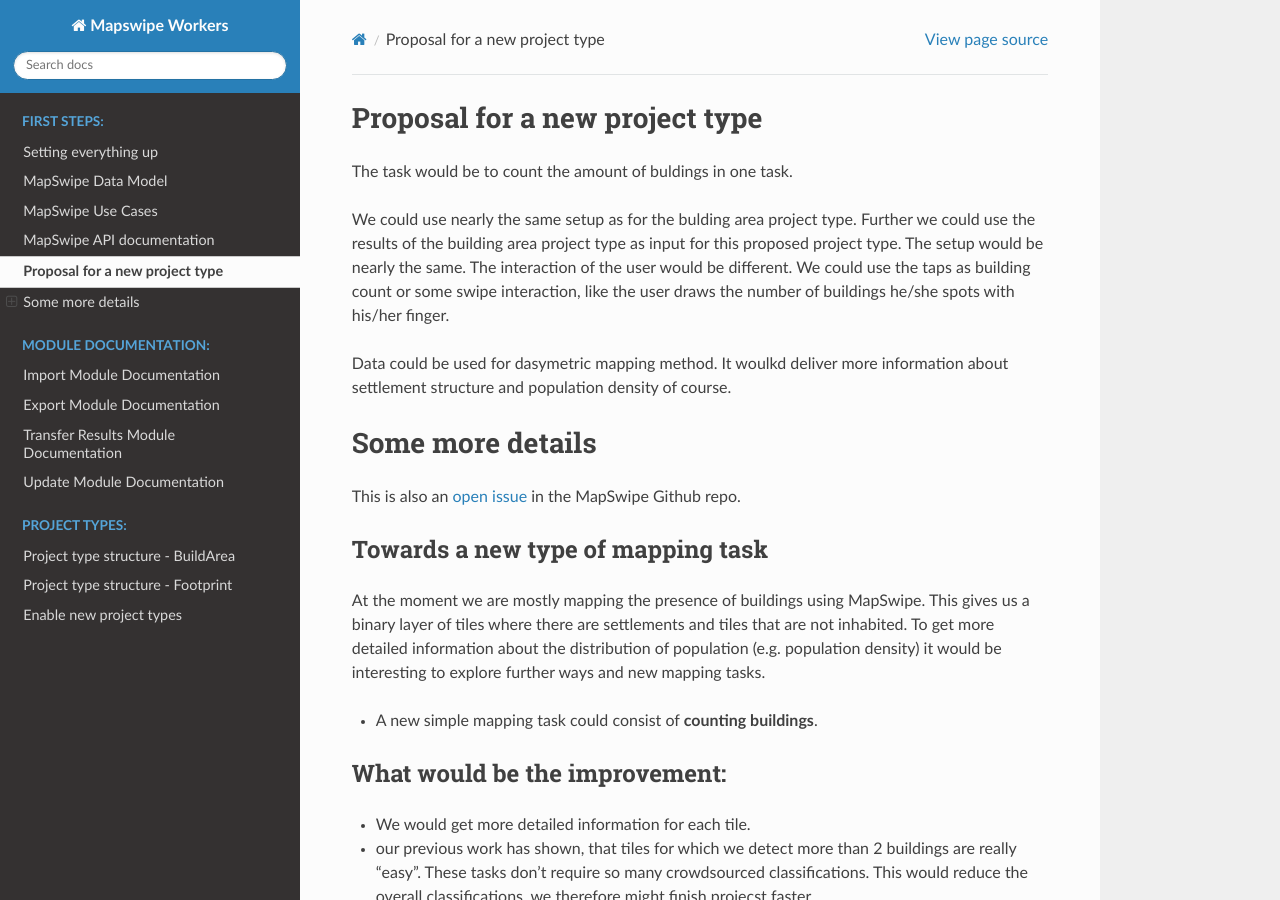
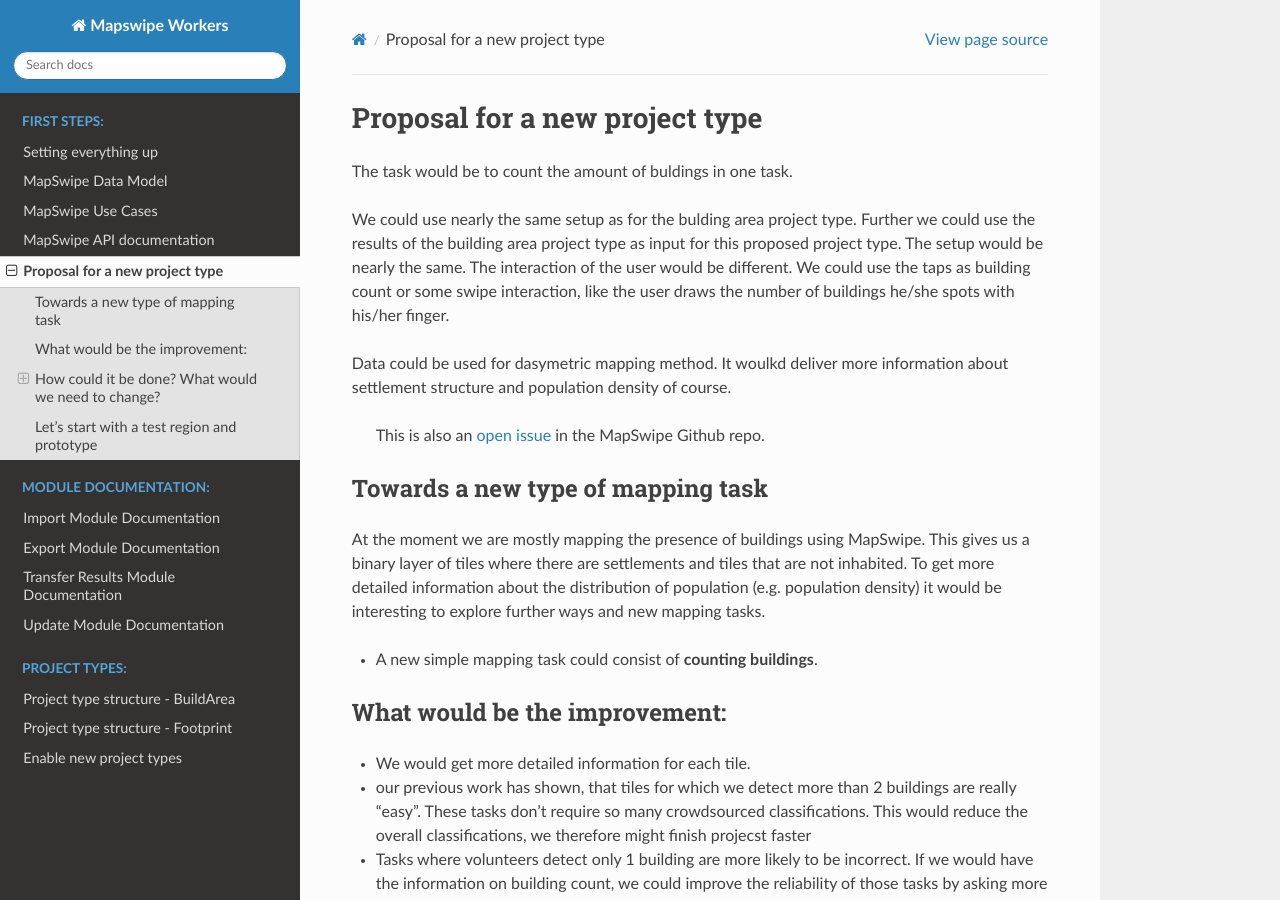
Before and after one commit to mapswipe/python-mapswipe-workers, a Sphinx documentation site: the page built from docs/population_density_estimation.md, in a window 1280 px wide and 900 px high. Built offline with Sphinx 7.4.7 and the Read the Docs theme 2.0.0, drawn with Linux system fonts in a browser that asks for light colours.

Commit message:
Changed header levels

```diff
--- a/docs/population_density_estimation.md
+++ b/docs/population_density_estimation.md
@@ -1,4 +1,4 @@
-## Proposal for a new project type
+# Proposal for a new project type
 
 The task would be to count the amount of buldings in one task.
 
@@ -8,43 +8,53 @@
 
 Data could be used for dasymetric mapping method. It woulkd deliver more information about settlement structure and population density of course.
 
-## Some more details
-This is also an [open issue](https://github.com/mapswipe/mapswipe/issues/18) in the MapSwipe Github repo.
 
-### Towards a new type of mapping task
+> This is also an [open issue](https://github.com/mapswipe/mapswipe/issues/18) in the MapSwipe Github repo.
+
+
+## Towards a new type of mapping task
 
 At the moment we are mostly mapping the presence of buildings using MapSwipe. This gives us a binary layer of tiles where there are settlements and tiles that are not inhabited. To get more detailed information about the distribution of population (e.g. population density) it would be interesting to explore further ways and new mapping tasks.
 
 * A new simple mapping task could consist of **counting buildings**.
 
-### What would be the improvement:
+
+## What would be the improvement:
+
 * We would get more detailed information for each tile.
 * our previous work has shown, that tiles for which we detect more than 2 buildings are really "easy". These tasks don't require so many crowdsourced classifications. This would reduce the overall classifications, we therefore might finish projecst faster
 * Tasks where volunteers detect only 1 building are more likely to be incorrect. If we would have the information on building count, we could improve the reliability of those tasks by asking more people
 * the detailed information per task, could be used also as a better input for automated models, e.g. for building detection using machine learning (we could easily distinguish different types of tasks and provide better training samples. This could increase the quality of machine leaning methods)
 * Using building count we would be one step closer to a population density map. Still not perfect, but we would have a better  input for spatial sampling methods applied by MSF or other users of MapSwipe data. Also in the HOT Tasking Manager we could prioritize areas using the number of estimated buildings per task.
 
-### How could it be done? What would we need to change?
 
-#### 1. Approach: Change nothing, but the description:
+## How could it be done? What would we need to change?
+
+### 1. Approach: Change nothing, but the description:
+
 * we already save our answer as integer values. Building = 1, Maybe = 2, Bad = 3.
 * we could use the same approach of tapping x-times to indicate the number of buildings
 * for example tapping once could be referred to as "1 building", tapping twice to "2 buildings", tapping three times to "more than 2 buildings"
 * we would only need to change the description that is shown to the users when they start their mapping session
 * we would need to think about the classes we are interested in? How many classes do we want?
 
-#### 2. Approach: A new type of input to add the building count:
+
+### 2. Approach: A new type of input to add the building count:
+
 * whenever a volunteer tapped once to indicate the presence of a building, another input field would be available.
 * e.g. by tapping with two fingers you could increase the number of building (there might be more ways to do it)
 * or there would be an input field for integer values
 
-#### 3. Approach: A completely new type of interaction to map the building count:
+### 3. Approach: A completely new type of interaction to map the building count:
+
 * currently we use tapping as our main interaction, however we might also think about something different
 * what about writing a number or symbol with your finger within the corresponding tile (think about how you would solve a sudoku on your smartphone, e.g. tap on the tile and then just write the number with your finger)
 * if you would like to classify an image as bad imagery you could just write an "X" with your fingers, for maybe a question mark "?"
 * in my opinion this could be really funny, but let's still it would require the most development on the client compared to the other approaches.
 
-### Let's start with a test region and prototype
+
+## Let's start with a test region and prototype
+
 * let's test the effect of such a new approach for a small region, for which we have some reference data (does anyone of the data users has good population density information for a test region we could start with?)
 * this could help us to estimate the added value of this approach
 
```
Also changed, not shown: docs/enable_new_project_types.md (+2 -0 lines).
